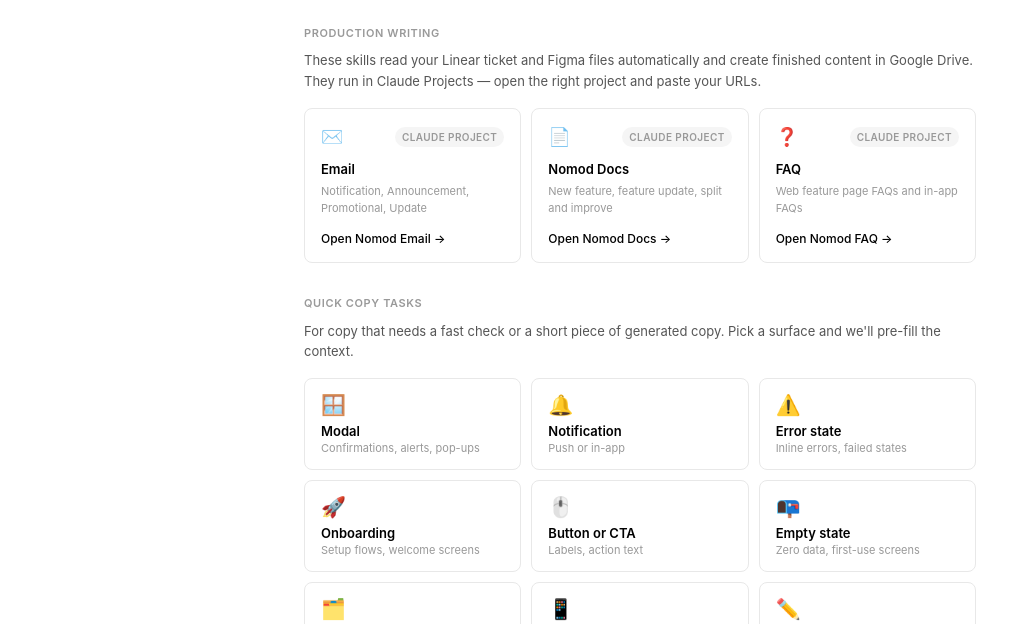
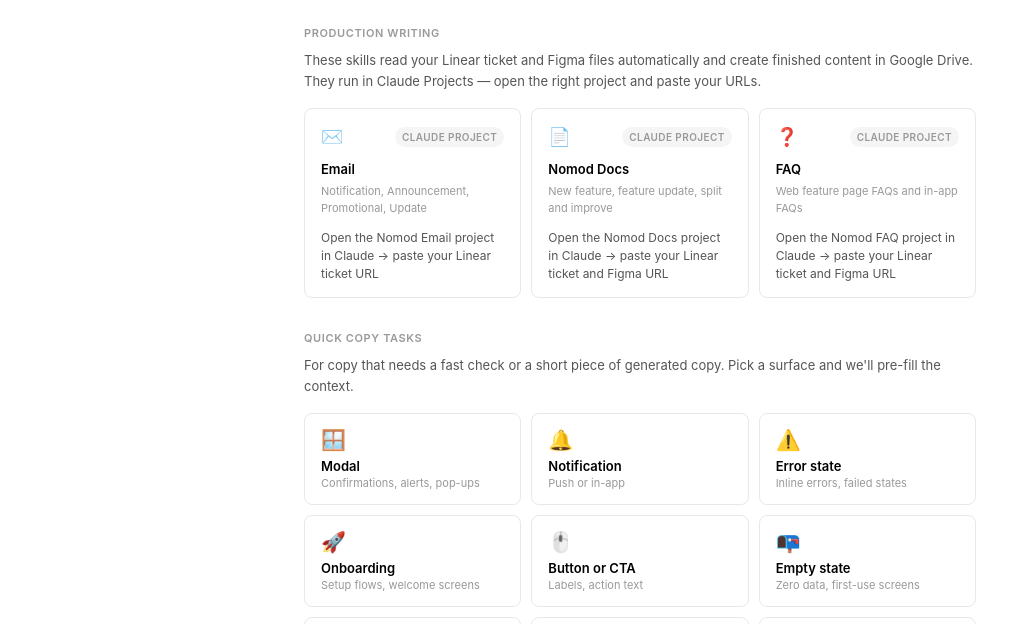
Before and after one commit to Amarachi1997/nomod-content-system, a website: page index.html in a window 1280 px wide. Shown: the part 175-799 px from the top of the page, without its empty margins (0-1014 px from the left). Drawn offline with Linux system fonts and the light colour scheme.

Commit message:
fix: replace project card links with instruction cards

```diff
--- a/index.html
+++ b/index.html
@@ -178,16 +178,14 @@
     .project-card {
       border: 1.5px solid var(--grey-200); border-radius: var(--radius);
       padding: 14px 16px; background: var(--white); text-align: left;
-      text-decoration: none; display: flex; flex-direction: column; gap: 3px;
-      transition: border-color 0.15s, background 0.15s;
+      display: flex; flex-direction: column; gap: 3px;
     }
-    .project-card:hover { border-color: var(--black); background: var(--grey-100); }
     .project-card-top { display: flex; align-items: center; justify-content: space-between; margin-bottom: 4px; }
     .project-card-icon { font-size: 18px; }
     .project-badge { font-size: 10px; font-weight: 600; color: var(--grey-400); text-transform: uppercase; letter-spacing: 0.4px; background: var(--grey-100); padding: 2px 7px; border-radius: 20px; }
     .project-card-label { font-size: 13px; font-weight: 600; color: var(--black); }
     .project-card-hint { font-size: 11px; color: var(--grey-400); }
-    .project-card-action { font-size: 12px; font-weight: 500; color: var(--black); margin-top: 8px; }
+    .project-card-action { font-size: 12px; color: var(--grey-600); margin-top: 8px; line-height: 1.5; }
 
     /* ── Email UI components ── */
     .email-type-grid { display: grid; grid-template-columns: repeat(2, 1fr); gap: 8px; }
@@ -280,33 +278,33 @@
       <p class="section-desc">These skills read your Linear ticket and Figma files automatically and create finished content in Google Drive. They run in Claude Projects — open the right project and paste your URLs.</p>
 
       <div class="project-grid">
-        <a class="project-card" href="https://claude.ai" target="_blank">
+        <div class="project-card">
           <div class="project-card-top">
             <span class="project-card-icon">✉️</span>
             <span class="project-badge">Claude Project</span>
           </div>
           <span class="project-card-label">Email</span>
           <span class="project-card-hint">Notification, Announcement, Promotional, Update</span>
-          <span class="project-card-action">Open Nomod Email →</span>
-        </a>
-        <a class="project-card" href="https://claude.ai" target="_blank">
+          <span class="project-card-action">Open the Nomod Email project in Claude → paste your Linear ticket URL</span>
+        </div>
+        <div class="project-card">
           <div class="project-card-top">
             <span class="project-card-icon">📄</span>
             <span class="project-badge">Claude Project</span>
           </div>
           <span class="project-card-label">Nomod Docs</span>
           <span class="project-card-hint">New feature, feature update, split and improve</span>
-          <span class="project-card-action">Open Nomod Docs →</span>
-        </a>
-        <a class="project-card" href="https://claude.ai" target="_blank">
+          <span class="project-card-action">Open the Nomod Docs project in Claude → paste your Linear ticket and Figma URL</span>
+        </div>
+        <div class="project-card">
           <div class="project-card-top">
             <span class="project-card-icon">❓</span>
             <span class="project-badge">Claude Project</span>
           </div>
           <span class="project-card-label">FAQ</span>
           <span class="project-card-hint">Web feature page FAQs and in-app FAQs</span>
-          <span class="project-card-action">Open Nomod FAQ →</span>
-        </a>
+          <span class="project-card-action">Open the Nomod FAQ project in Claude → paste your Linear ticket and Figma URL</span>
+        </div>
       </div>
 
       <!-- Section 2: Quick copy tools -->
```
